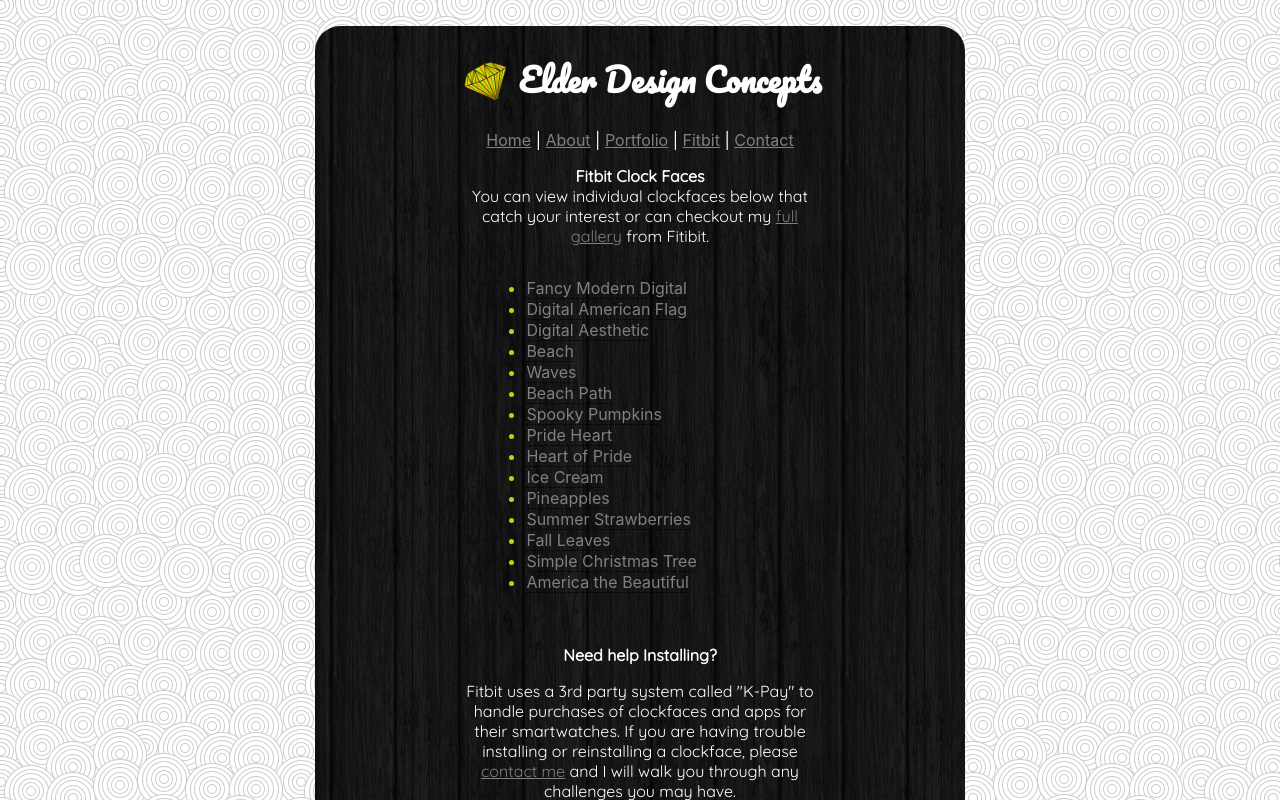
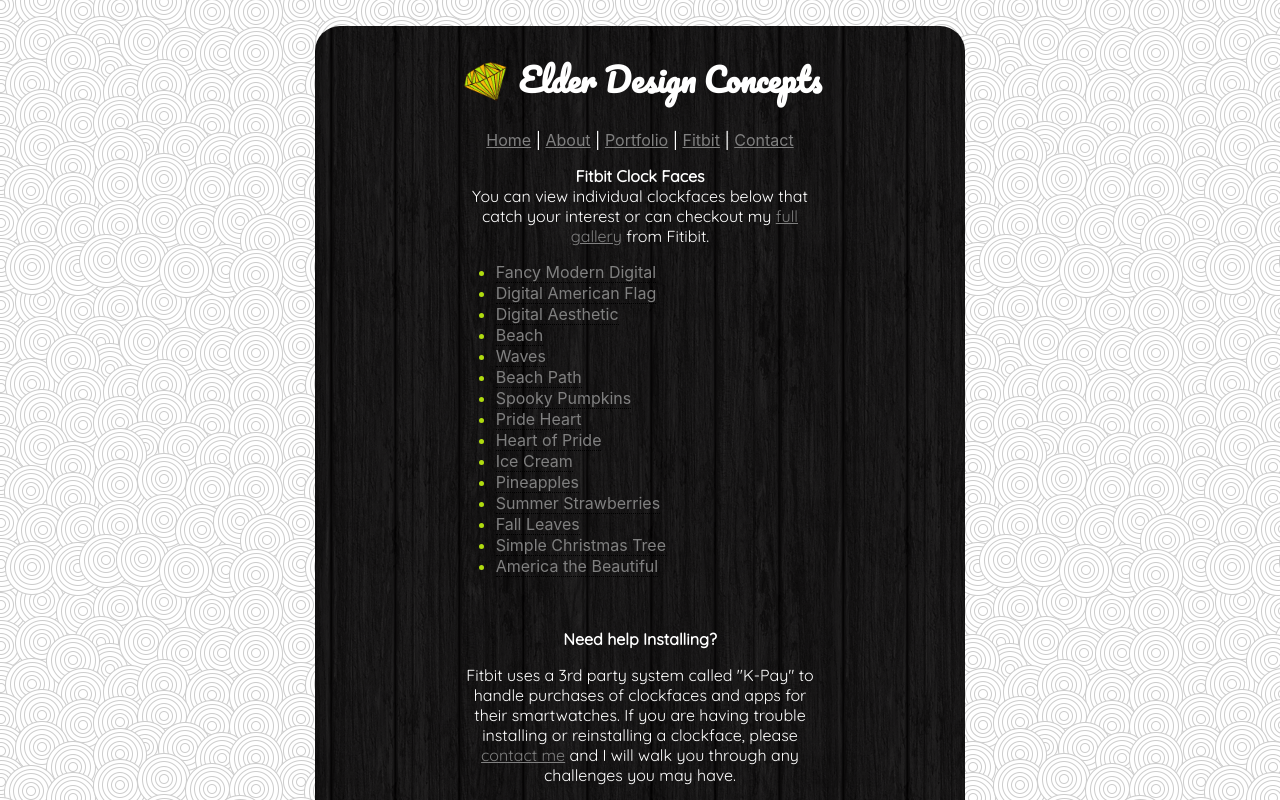
Before and after one commit to elderj/dev, a React (Create React App) app: page /#/fitbit in a window 1280 px wide. Shown: the top 800 px of the page. Built offline with nearby package versions, Linux system fonts and the light colour scheme.

Commit message:
Correct width issue on smaller screens. Adjust footer spacing.

```diff
--- a/src/components/Footer.js
+++ b/src/components/Footer.js
@@ -7,7 +7,6 @@
 
 const Footer = () => (
   <Fragment>
-    <br />
     <h6 className="quicksand-text">© 2020 Elder Design Concepts</h6>
   </Fragment>
 );
--- a/src/styles/App.scss
+++ b/src/styles/App.scss
@@ -39,7 +39,7 @@
 
 .tooltip .tooltiptext {
   visibility: hidden;
-  width: 120px;
+  width: 400px;
   background-color: black;
   color: #fff;
   text-align: center;
--- a/src/styles/list.css
+++ b/src/styles/list.css
@@ -1,11 +1,9 @@
 .niceLookingList {
-  width: 75%;
+  width: 90%;
   margin: 0 auto;
   text-align: left;
   color: #b0dc0f;
   list-style-type: disc;
-  white-space: nowrap;
-  overflow: hidden;
 }
 
 ul {
```
